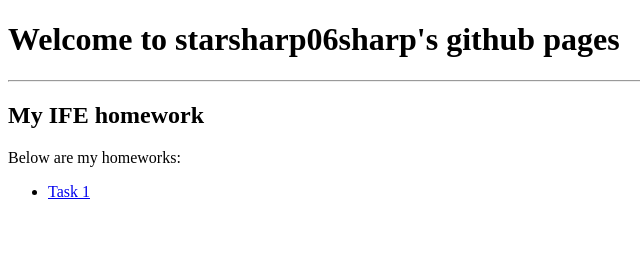
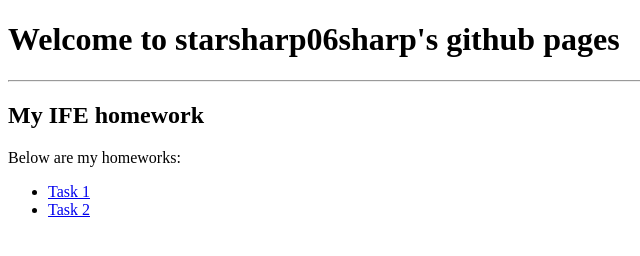
Before and after one commit to starsharp06sharp/starsharp06sharp.github.io, a plain HTML site: page index.html in a window 1280 px wide. Shown: the full height of the page, 0-640 px from the left. Drawn offline with Linux system fonts and the light colour scheme.

Commit message:
Add BaiduIFE/task2

```diff
--- a/index.html
+++ b/index.html
@@ -14,6 +14,7 @@
         Below are my homeworks:
         <ul>
             <li><a href="./BaiduIFE/task1/index.html">Task 1</a></li>
+            <li><a href="./BaiduIFE/task2/index.html">Task 2</a></li>
         </ul>
     </p>
 </body>
```
